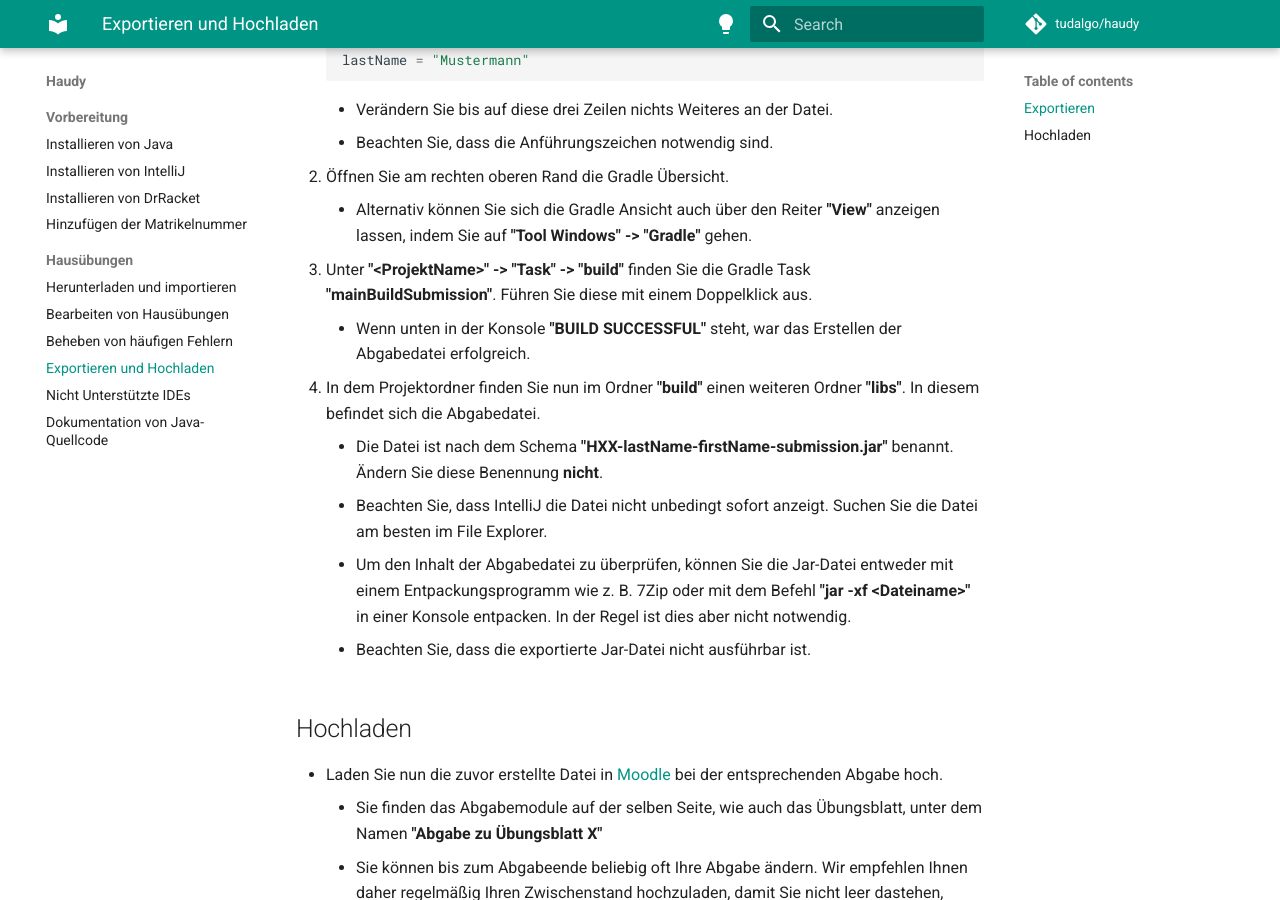
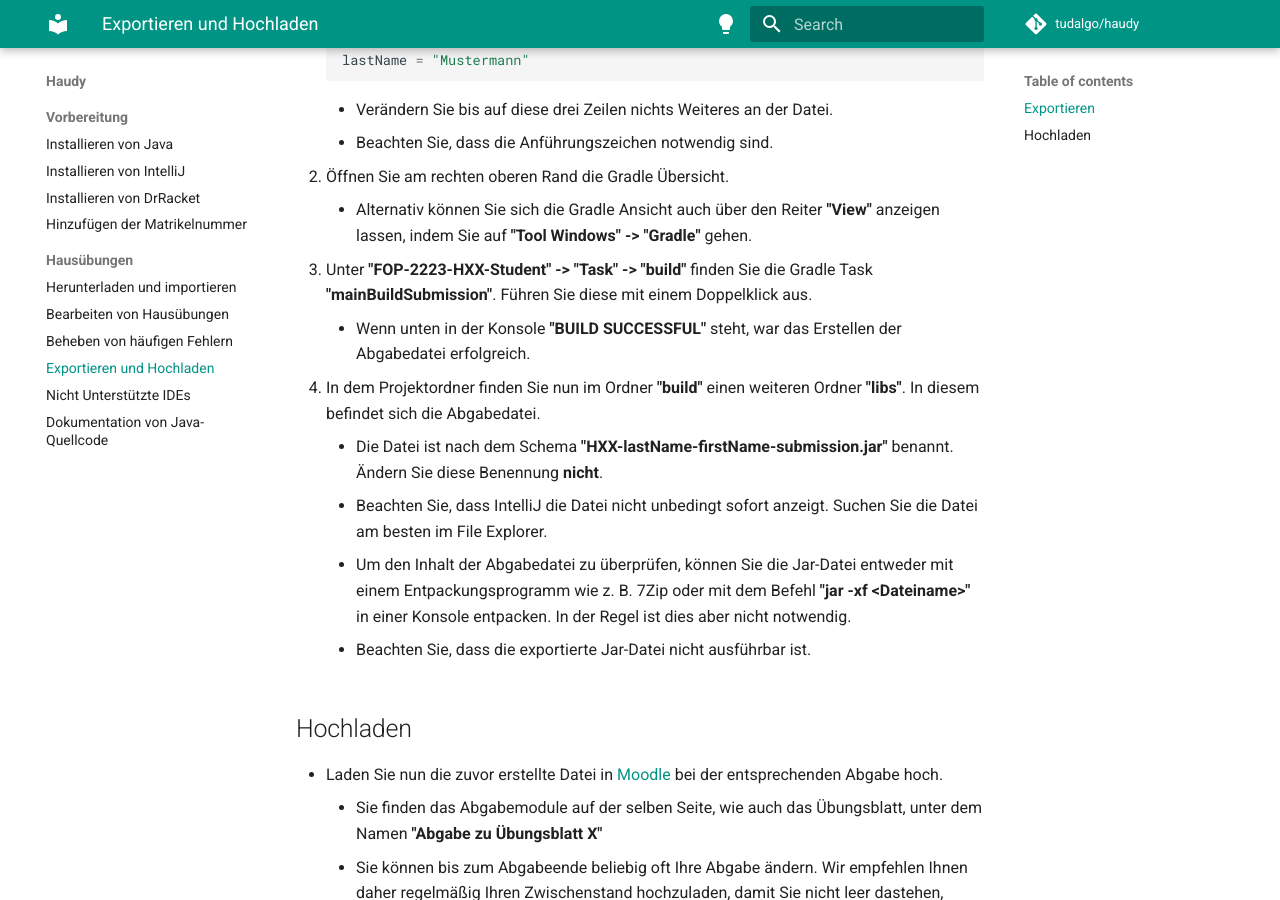
Before and after one commit to tudagrade/wiki, an MkDocs documentation site: the page built from docs/exercises/export-upload.md, in a window 1280 px wide and 900 px high, scrolled down 599 px. Built offline with MkDocs 1.6.1 and Material for MkDocs 9.7.7, drawn with Linux system fonts in a browser that asks for light colours; comment, search, counter and statistics services are not loaded.

Commit message:
fix incorrect rendered name

```diff
--- a/docs/exercises/export-upload.md
+++ b/docs/exercises/export-upload.md
@@ -21,7 +21,7 @@
     * Alternativ können Sie sich die Gradle Ansicht auch über den Reiter **"View"** anzeigen lassen, indem Sie auf **"Tool Windows" -> "Gradle"** gehen.
 
 
-3. Unter **"<ProjektName\>" -> "Task" -> "build"** finden Sie die Gradle Task **"mainBuildSubmission"**. Führen Sie diese mit einem Doppelklick aus.
+3. Unter **"FOP-2223-HXX-Student" -> "Task" -> "build"** finden Sie die Gradle Task **"mainBuildSubmission"**. Führen Sie diese mit einem Doppelklick aus.
     * Wenn unten in der Konsole **"BUILD SUCCESSFUL"** steht, war das Erstellen der Abgabedatei erfolgreich.
 
 
```
